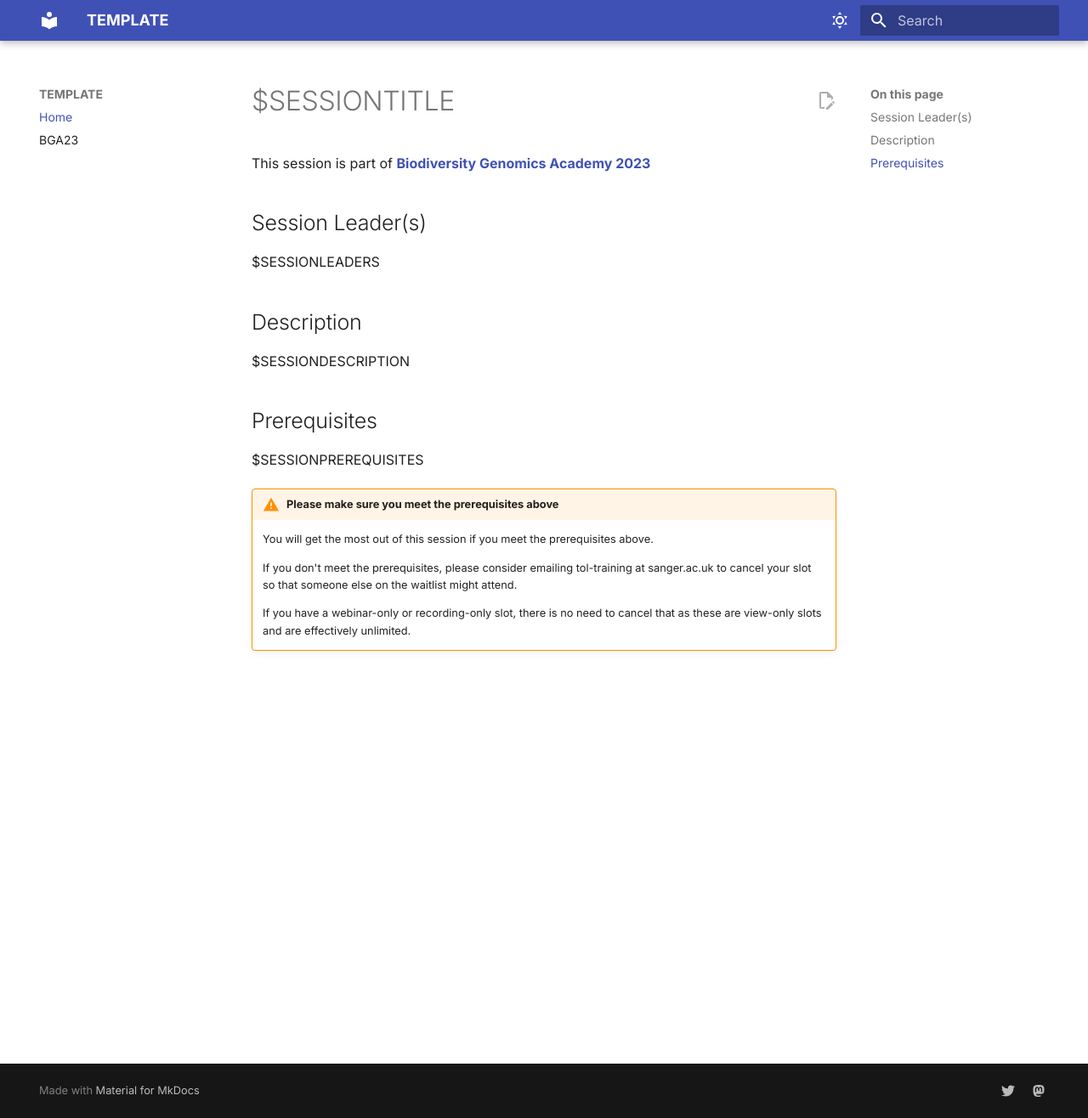
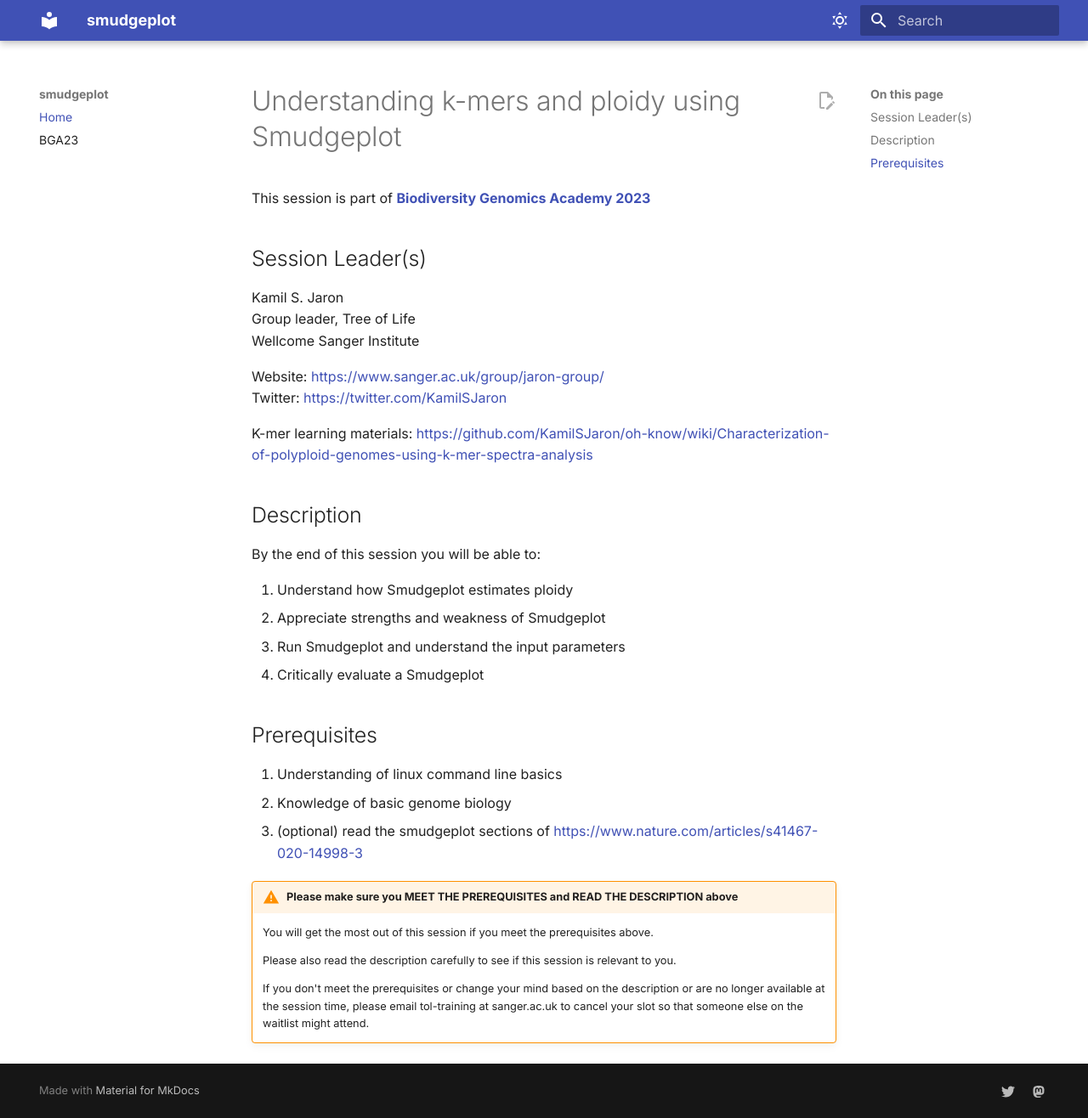
Before and after one commit to BGAcademy23/smudgeplot, an MkDocs documentation site: the page built from docs/README.md, in a window 1280 px wide and 1316 px high. Shown: the whole window at 85% size. Built offline with MkDocs 1.6.1 and Material for MkDocs 9.7.7, drawn with Linux system fonts in a browser that asks for light colours.

Commit message:
update from form

```diff
--- a/docs/README.md
+++ b/docs/README.md
@@ -1,23 +1,37 @@
-# $SESSIONTITLE
+# Understanding k-mers and ploidy using Smudgeplot
 
 This session is part of [**Biodiversity Genomics Academy 2023**](https://BGA23.org)
 
 ## Session Leader(s)
 
-$SESSIONLEADERS
+Kamil S. Jaron
+Group leader, Tree of Life
+Wellcome Sanger Institute
+
+Website: <https://www.sanger.ac.uk/group/jaron-group/>
+Twitter: <https://twitter.com/KamilSJaron>
+
+K-mer learning materials: <https://github.com/KamilSJaron/oh-know/wiki/Characterization-of-polyploid-genomes-using-k-mer-spectra-analysis>
 
 ## Description
 
-$SESSIONDESCRIPTION
+By the end of this session you will be able to:
+
+1. Understand how Smudgeplot estimates ploidy
+2. Appreciate strengths and weakness of Smudgeplot
+3. Run Smudgeplot and understand the input parameters
+4. Critically evaluate a Smudgeplot
 
 ## Prerequisites
 
-$SESSIONPREREQUISITES
+1. Understanding of linux command line basics
+2. Knowledge of basic genome biology
+3. (optional) read the smudgeplot sections of <https://www.nature.com/articles/s41467-020-14998-3>
 
-!!! warning "Please make sure you meet the prerequisites above"
+!!! warning "Please make sure you MEET THE PREREQUISITES and READ THE DESCRIPTION above"
 
     You will get the most out of this session if you meet the prerequisites above.
 
-    If you don't meet the prerequisites, please consider emailing tol-training at sanger.ac.uk to cancel your slot so that someone else on the waitlist might attend.
+    Please also read the description carefully to see if this session is relevant to you.
 
-    If you have a webinar-only or recording-only slot, there is no need to cancel that as these are view-only slots and are effectively unlimited.
+    If you don't meet the prerequisites or change your mind based on the description or are no longer available at the session time, please email tol-training at sanger.ac.uk to cancel your slot so that someone else on the waitlist might attend.
--- a/mkdocs.yml
+++ b/mkdocs.yml
@@ -1,5 +1,5 @@
-site_name: TEMPLATE
-edit_uri: https://github.com/bgacademy23/TEMPLATE/blob/main/docs
+site_name: smudgeplot
+edit_uri: https://github.com/bgacademy23/smudgeplot/blob/main/docs
 
 nav:
     - Home: README.md
```
Also changed, not shown: README.md (+21 -7 lines).
